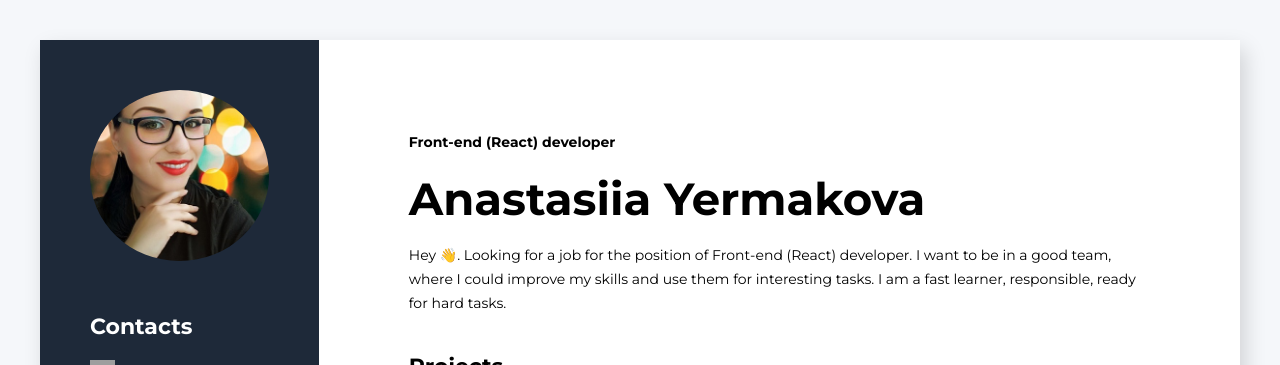
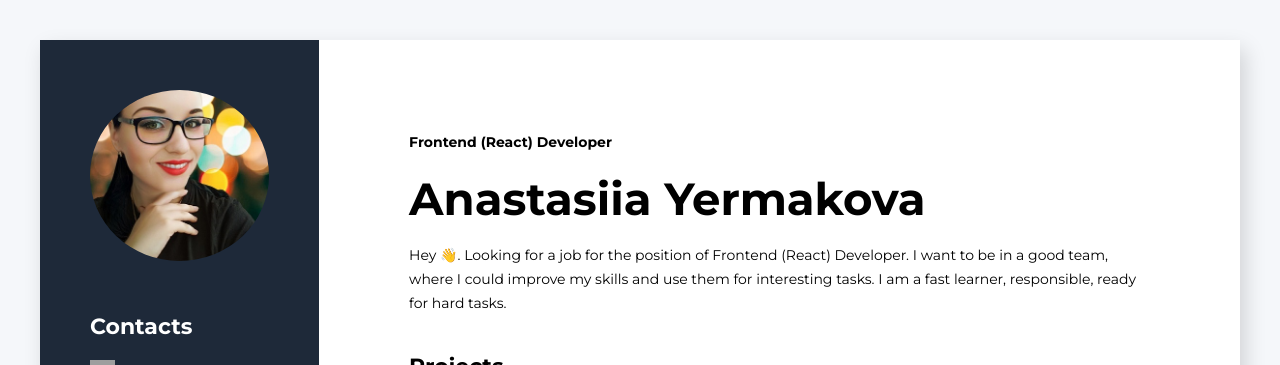
Before and after one commit to yermakovaa/resume, a React (Create React App) app: page / in a window 1280 px wide. Shown: the top 365 px of the page. Built offline with nearby package versions, Linux system fonts and the light colour scheme; grey boxes are pictures that could not be loaded.

Commit message:
change position

```diff
--- a/src/components/AboutMe/AboutMe.js
+++ b/src/components/AboutMe/AboutMe.js
@@ -8,11 +8,11 @@ function AboutMe({ commandProjects, ownProjects, experience, education }) {
   return (
     <div className={s.container}>
       <div className={s.section}>
-        <h2 className={s.profession}>Front-end (React) developer</h2>
+        <h2 className={s.profession}>Frontend (React) Developer</h2>
         <h1 className={s.name}>Anastasiia Yermakova</h1>
         <p className={s.description}>
-          Hey 👋. Looking for a job for the position of Front-end (React)
-          developer. I want to be in a good team, where I could improve my
+          Hey 👋. Looking for a job for the position of Frontend (React)
+          Developer. I want to be in a good team, where I could improve my
           skills and use them for interesting tasks. I am a fast learner,
           responsible, ready for hard tasks.
         </p>
```
